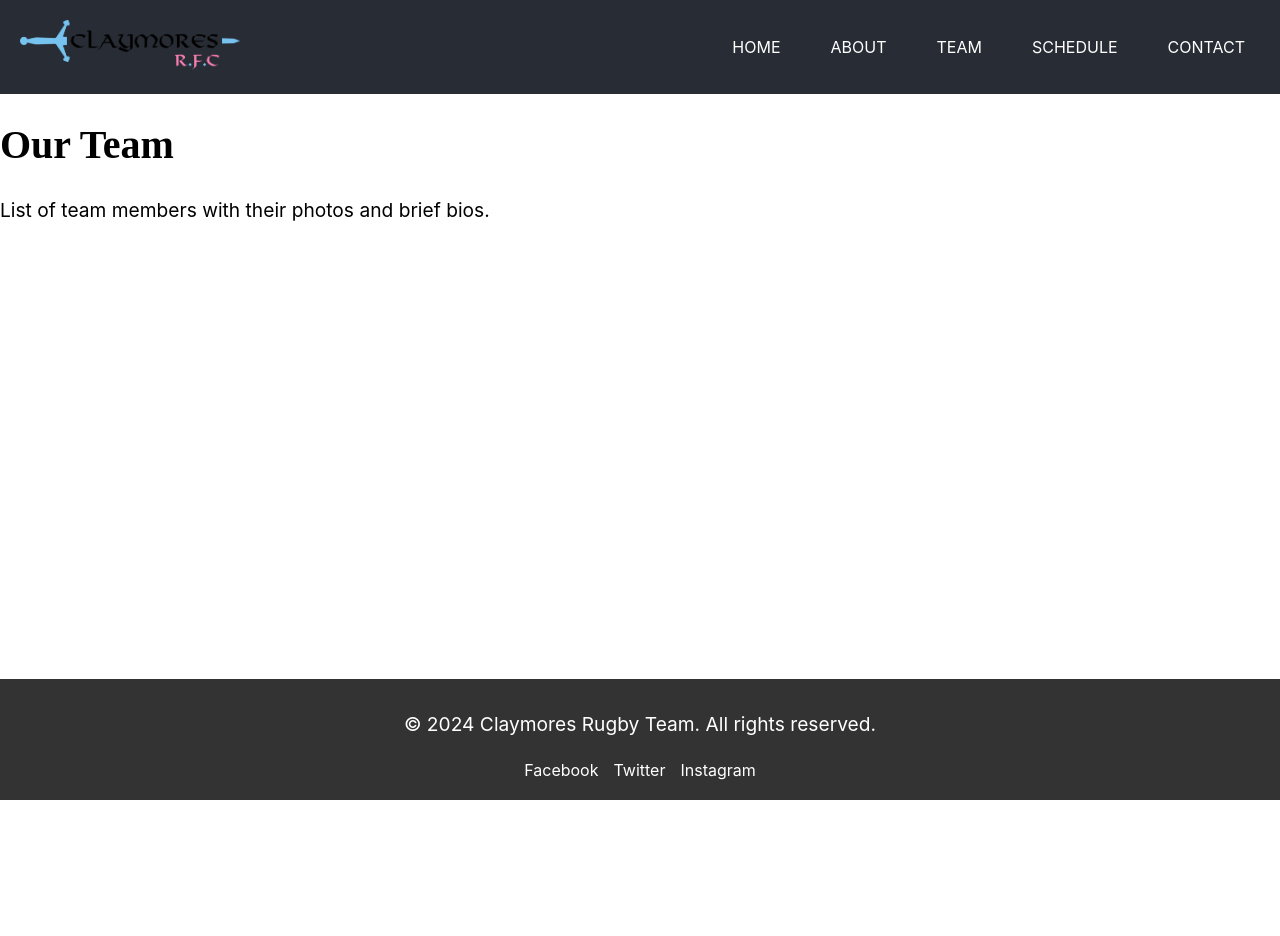
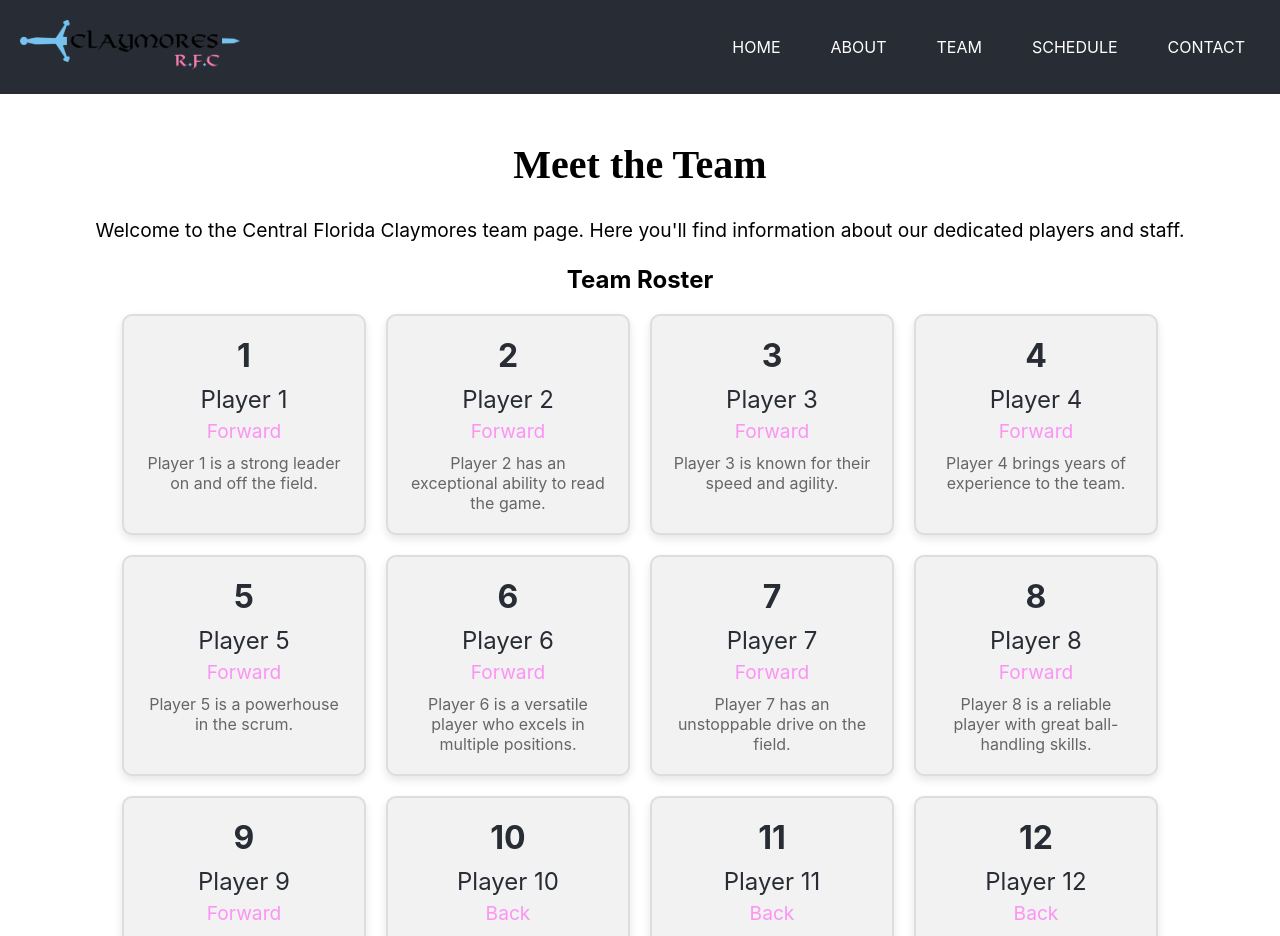
Before and after one commit to CarlosLavayenJr/Claymore-Website, a React (Create React App) app: page /team in a window 1280 px wide. Shown: the top 936 px of the page. Before the commit the page ends 800 px from the top, so only its background shows below. Built offline with nearby package versions, Linux system fonts and the light colour scheme; a web font is replaced by a local one.

Commit message:
added roster slots to team page

```diff
--- a/src/App.js
+++ b/src/App.js
@@ -5,7 +5,7 @@ import Header from './components/Header';
 import Footer from './components/Footer';
 import Home from './pages/Home';
 import About from './pages/About';
-import Team from './pages/Team';
+import Team from './pages/Team'; // Ensure this import is present
 import Schedule from './pages/Schedule';
 import Contact from './pages/Contact';
 import './App.css'; // Import the CSS file for styling the layout
@@ -19,7 +19,7 @@ const App = () => {
           <Routes>
             <Route path="/" element={<Home />} />
             <Route path="/about" element={<About />} />
-            <Route path="/team" element={<Team />} />
+            <Route path="/team" element={<Team />} /> {/* Make sure this route exists */}
             <Route path="/schedule" element={<Schedule />} />
             <Route path="/contact" element={<Contact />} />
           </Routes>
--- /dev/null
+++ b/src/pages/Team.css
@@ -0,0 +1,55 @@
+/* src/pages/Team.css */
+
+.team-container {
+    max-width: 1200px;
+    margin: 0 auto;
+    padding: 20px;
+    text-align: center;
+  }
+
+  .roster-cards {
+    display: flex;
+    flex-wrap: wrap;
+    justify-content: center;
+    gap: 20px;
+    margin-top: 20px;
+  }
+
+  .player-card {
+    background-color: #f2f2f2;
+    border: 2px solid #ddd;
+    border-radius: 10px;
+    padding: 20px;
+    width: 200px;
+    text-align: center;
+    box-shadow: 0 4px 8px rgba(0, 0, 0, 0.1);
+    transition: transform 0.3s ease;
+  }
+
+  .player-card:hover {
+    transform: scale(1.05);
+  }
+
+  .player-number {
+    font-size: 2em;
+    font-weight: bold;
+    color: #282c34;
+  }
+
+  .player-name {
+    font-size: 1.5em;
+    margin-top: 10px;
+    color: #282c34;
+  }
+
+  .player-position {
+    font-size: 1.2em;
+    margin-top: 5px;
+    color: #fc94f5;
+  }
+
+  .player-bio {
+    margin-top: 10px;
+    font-size: 1em;
+    color: #666;
+  }
--- a/src/pages/Team.jsx
+++ b/src/pages/Team.jsx
@@ -1,11 +1,58 @@
-// src/pages/Team.js
 import React from 'react';
+import './Team.css'; // Import the CSS file for styling
+
+const rosterData = [
+  { number: 1, name: 'Player 1', position: 'Forward', bio: 'Player 1 is a strong leader on and off the field.' },
+  { number: 2, name: 'Player 2', position: 'Forward', bio: 'Player 2 has an exceptional ability to read the game.' },
+  { number: 3, name: 'Player 3', position: 'Forward', bio: 'Player 3 is known for their speed and agility.' },
+  { number: 4, name: 'Player 4', position: 'Forward', bio: 'Player 4 brings years of experience to the team.' },
+  { number: 5, name: 'Player 5', position: 'Forward', bio: 'Player 5 is a powerhouse in the scrum.' },
+  { number: 6, name: 'Player 6', position: 'Forward', bio: 'Player 6 is a versatile player who excels in multiple positions.' },
+  { number: 7, name: 'Player 7', position: 'Forward', bio: 'Player 7 has an unstoppable drive on the field.' },
+  { number: 8, name: 'Player 8', position: 'Forward', bio: 'Player 8 is a reliable player with great ball-handling skills.' },
+  { number: 9, name: 'Player 9', position: 'Forward', bio: 'Player 9 is always ready to support their teammates.' },
+  { number: 10, name: 'Player 10', position: 'Back', bio: 'Player 10 is a strategic thinker and key playmaker.' },
+  { number: 11, name: 'Player 11', position: 'Back', bio: 'Player 11 is quick on their feet and a formidable opponent.' },
+  { number: 12, name: 'Player 12', position: 'Back', bio: 'Player 12 is known for their precision and accuracy.' },
+  { number: 13, name: 'Player 13', position: 'Back', bio: 'Player 13 brings energy and enthusiasm to every game.' },
+  { number: 14, name: 'Player 14', position: 'Back', bio: 'Player 14 is a strategic defender and strong in tackles.' },
+  { number: 15, name: 'Player 15', position: 'Back', bio: 'Player 15 has excellent kicking and passing skills.' },
+  { number: 16, name: 'Player 16', position: 'Forward', bio: 'Player 16 is known for their endurance and strength.' },
+  { number: 17, name: 'Player 17', position: 'Back', bio: 'Player 17 is a key player in offensive plays.' },
+  { number: 18, name: 'Player 18', position: 'Forward', bio: 'Player 18 is relentless in their pursuit of the ball.' },
+  { number: 19, name: 'Player 19', position: 'Back', bio: 'Player 19 excels in both defense and offense.' },
+  { number: 20, name: 'Player 20', position: 'Forward', bio: 'Player 20 is a vital part of the team’s lineouts.' },
+  { number: 21, name: 'Player 21', position: 'Back', bio: 'Player 21 is quick, agile, and always on the move.' },
+  { number: 22, name: 'Player 22', position: 'Forward', bio: 'Player 22 is known for their powerful tackles.' },
+  { number: 23, name: 'Player 23', position: 'Back', bio: 'Player 23 has a sharp eye for spotting opportunities.' },
+  { number: 24, name: 'Player 24', position: 'Forward', bio: 'Player 24 is a key player in driving the team forward.' },
+  { number: 25, name: 'Player 25', position: 'Back', bio: 'Player 25 is a strategic thinker and strong communicator.' },
+  { number: 26, name: 'Player 26', position: 'Forward', bio: 'Player 26 is relentless in their pursuit of the ball.' },
+  { number: 27, name: 'Player 27', position: 'Back', bio: 'Player 27 is a formidable defender with great vision.' },
+  { number: 28, name: 'Player 28', position: 'Forward', bio: 'Player 28 is known for their ability to break through defenses.' },
+  { number: 29, name: 'Player 29', position: 'Back', bio: 'Player 29 is a creative playmaker with great passing skills.' },
+  { number: 30, name: 'Player 30', position: 'Forward', bio: 'Player 30 is a dedicated team player with strong leadership qualities.' },
+];
 
 const Team = () => {
   return (
-    <div>
-      <h1>Our Team</h1>
-      <p>List of team members with their photos and brief bios.</p>
+    <div className="team-container">
+      <h1>Meet the Team</h1>
+      <p>
+        Welcome to the Central Florida Claymores team page. Here you'll find information about our dedicated players and staff.
+      </p>
+
+      <h2>Team Roster</h2>
+      <div className="roster-cards">
+        {rosterData.map((player, index) => (
+          <div className="player-card" key={index}>
+            <div className="player-number">{player.number}</div>
+            <div className="player-name">{player.name}</div>
+            <div className="player-position">{player.position}</div>
+            <div className="player-bio">{player.bio}</div>
+          </div>
+        ))}
+      </div>
     </div>
   );
 };
```
